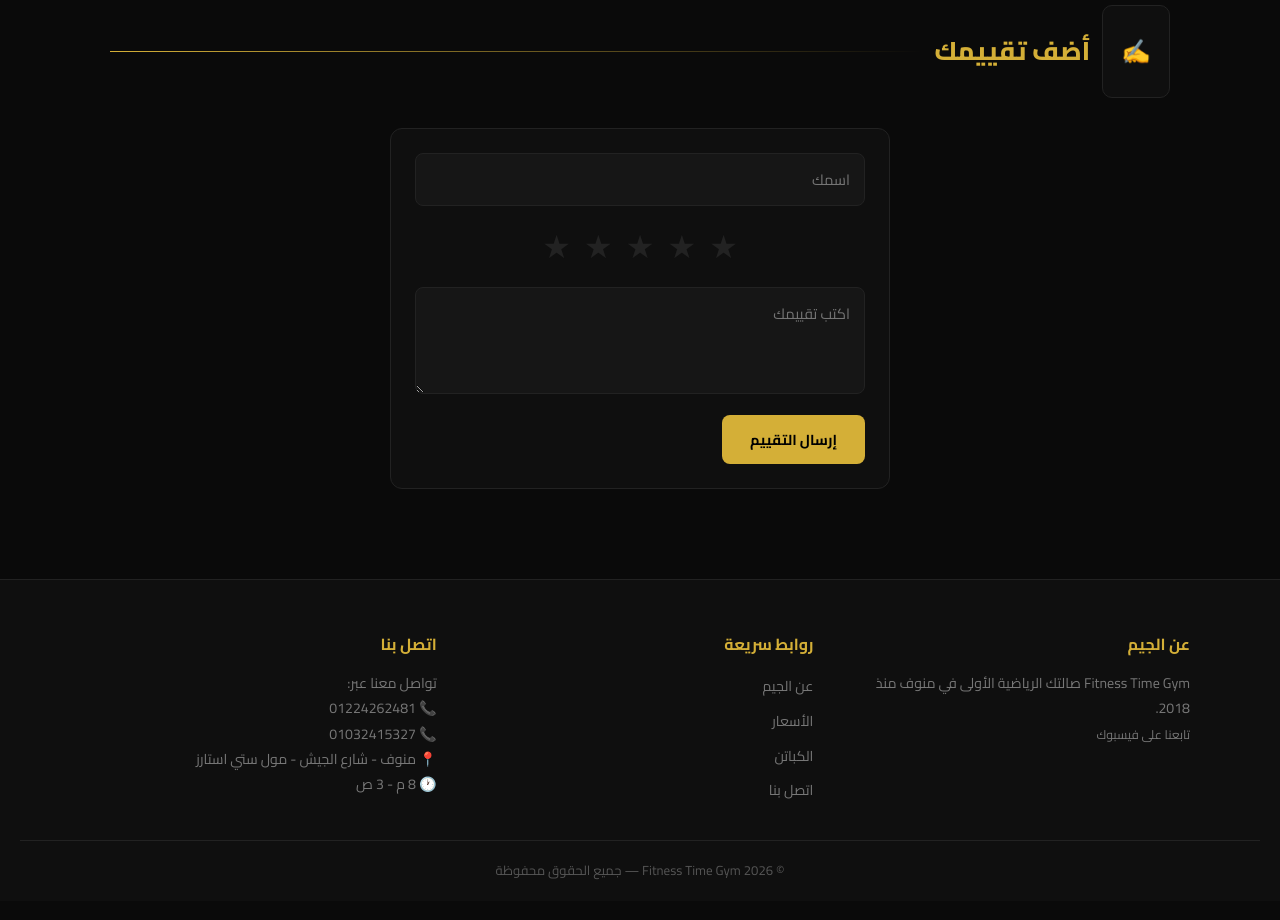
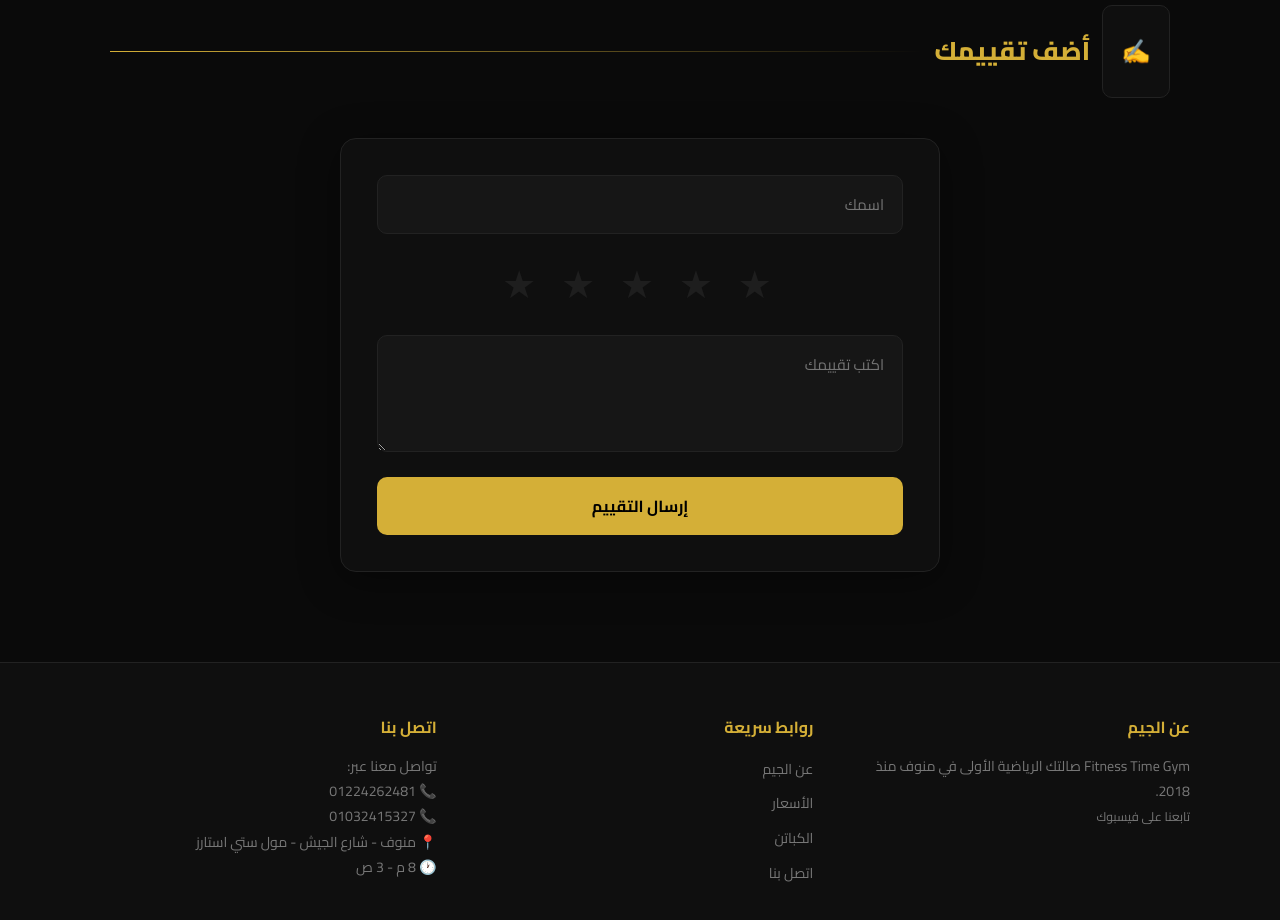
Before and after one commit to zyousri50-crypto/fitness-time-gym, a plain HTML site: page trainers.html in a window 1280 px wide. Shown: the part 1520-2440 px from the top of the page. Drawn offline with Linux system fonts and the light colour scheme.

Commit message:
Improve review form: larger, professional design, better stars

```diff
--- a/css/style.css
+++ b/css/style.css
@@ -213,10 +213,12 @@ footer{background:var(--bg2);border-top:1px solid var(--border);padding:50px 20p
 }
 
 /* ===== REVIEW FORM ===== */
-.review-form{max-width:500px;margin:30px auto 0;background:var(--bg2);border:1px solid var(--border);border-radius:12px;padding:24px}
-.review-form input,.review-form textarea{width:100%;padding:12px 14px;border:1px solid var(--border);border-radius:8px;background:var(--bg3);color:var(--text);font-family:inherit;font-size:.92em;transition:.3s;margin-bottom:12px}
-.review-form input:focus,.review-form textarea:focus{outline:none;border-color:var(--gold)}
-.review-form textarea{resize:vertical;min-height:80px}
-.star-rating{direction:ltr;text-align:center;margin-bottom:12px;font-size:2em}
-.star-rating .star{color:var(--border);cursor:pointer;transition:.2s;padding:0 3px}
-.star-rating .star.active,.star-rating .star:hover{color:var(--gold)}
+.review-form{max-width:600px;margin:40px auto 0;background:var(--bg2);border:1px solid var(--border);border-radius:16px;padding:36px;box-shadow:var(--shadow)}
+.review-form .rf-row{display:grid;grid-template-columns:1fr auto;gap:16px;align-items:center;margin-bottom:18px}
+.review-form input,.review-form textarea{width:100%;padding:14px 18px;border:1px solid var(--border);border-radius:10px;background:var(--bg3);color:var(--text);font-family:inherit;font-size:.95em;transition:.3s;margin-bottom:16px}
+.review-form input:focus,.review-form textarea:focus{outline:none;border-color:var(--gold);box-shadow:0 0 0 3px rgba(212,175,55,.15)}
+.review-form textarea{resize:vertical;min-height:100px}
+.review-form .btn{width:100%;padding:14px;font-size:1em;border-radius:10px;cursor:pointer}
+.star-rating{direction:ltr;text-align:center;margin-bottom:16px;font-size:2.4em;letter-spacing:6px}
+.star-rating .star{color:var(--bg4);cursor:pointer;transition:.2s;padding:0 2px}
+.star-rating .star.active,.star-rating .star:hover{color:var(--gold);text-shadow:0 0 12px rgba(212,175,55,.3)}
```
